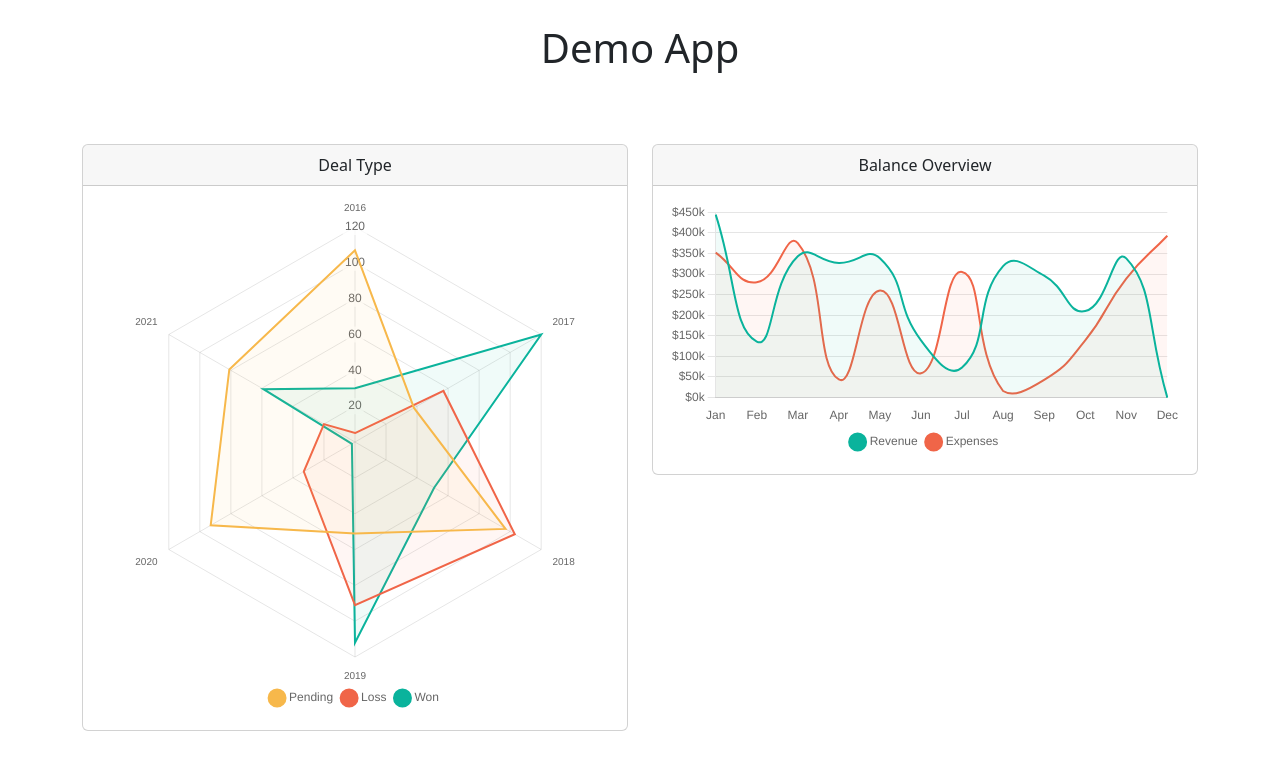
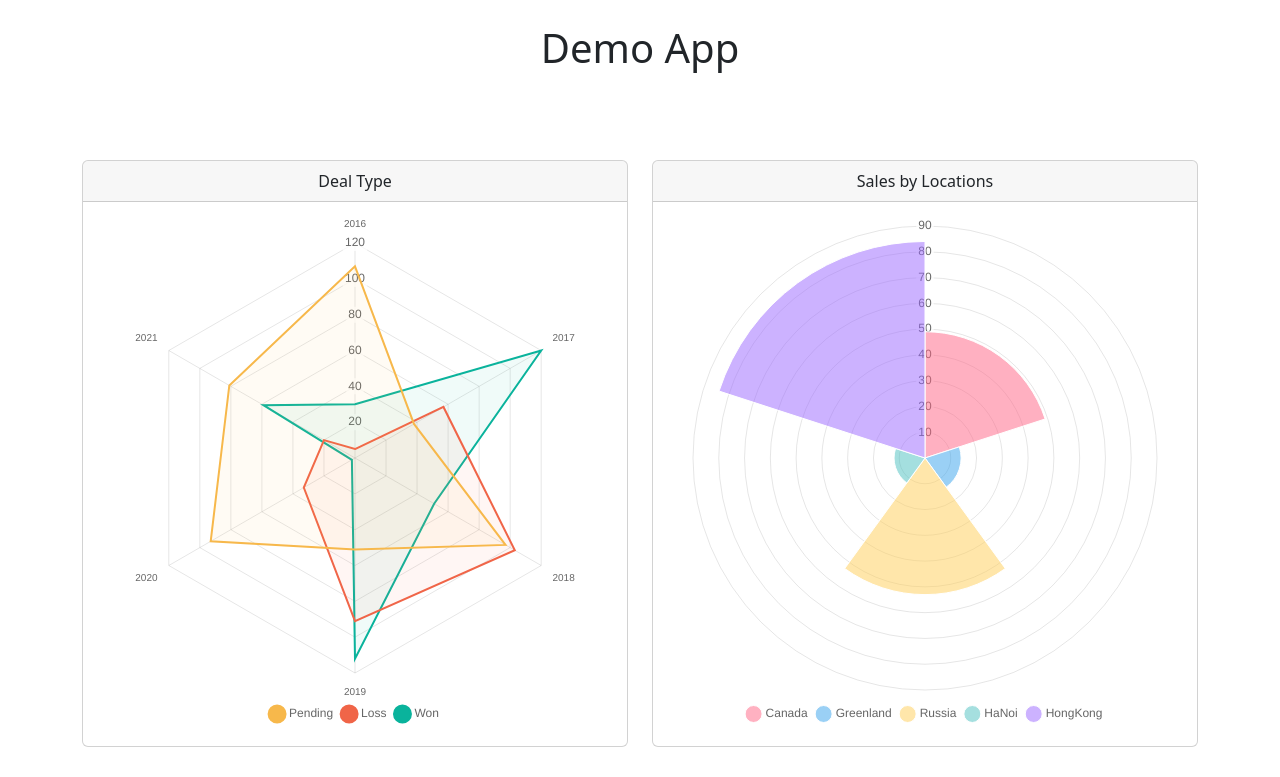
Before and after one commit to Sotatek-ThuyNguyen4/demo-chartjs, a React (Create React App) app: page / in a window 1280 px wide. Shown: the top 777 px of the page. Built offline with nearby package versions, Linux system fonts and the light colour scheme.

Commit message:
custom polar area chart

```diff
--- a/src/App.js
+++ b/src/App.js
@@ -2,6 +2,7 @@ import logo from "./logo.svg";
 import "./App.css";
 import CustomLineChart from "./components/customLineChart";
 import CustomRadarChart from "./components/customRadarChat";
+import CustomPolarAreaChat from "./components/customPolarAreaChat";
 
 function App() {
   return (
@@ -9,7 +10,7 @@ function App() {
       <div className="container mx-auto py-4">
         <h1>Demo App</h1>
         <div className="mt-5 py-4 row">
-          <div className="col col-md-6">
+          <div className="py-3 col-12 col-md-6">
             <div className="card">
               <div className="card-header">Deal Type</div>
               <div className="card-body">
@@ -17,7 +18,15 @@ function App() {
               </div>
             </div>
           </div>
-          <div className="col col-md-6">
+          <div className="py-3 col-12 col-md-6">
+            <div className="card">
+              <div className="card-header">Sales by Locations</div>
+              <div className="card-body">
+                <CustomPolarAreaChat />
+              </div>
+            </div>
+          </div>
+          <div className="py-3 col-12">
             <div className="card">
               <div className="card-header">Balance Overview</div>
               <div className="card-body">
--- /dev/null
+++ b/src/components/customPolarAreaChat/index.js
@@ -0,0 +1,87 @@
+import React from "react";
+import styles from "./styles.module.css";
+import {
+  Chart as ChartJS,
+  RadialLinearScale,
+  ArcElement,
+  Tooltip,
+  Legend,
+} from "chart.js";
+import { PolarArea } from "react-chartjs-2";
+import { faker } from "@faker-js/faker";
+
+ChartJS.register(RadialLinearScale, ArcElement, Tooltip, Legend);
+
+export const options = {
+  responsive: true,
+  plugins: {
+    legend: {
+      position: "bottom",
+      labels: {
+        usePointStyle: true,
+      },
+    },
+    title: {
+      display: false,
+    },
+    tooltip: {
+      usePointStyle: true,
+      callbacks: {
+        label: function (context) {
+          let label = context.label || "";
+
+          if (label) {
+            label += ": ";
+          }
+          if (context.dataIndex !== null && context.dataset != null) {
+            label += context.dataset.data[context.dataIndex] + " orders";
+          }
+          return label;
+        },
+      },
+    },
+  },
+  scales: {
+    x: {
+      display: false,
+      grid: {
+        display: false,
+      },
+    },
+    y: {
+      display: false,
+      grid: {
+        display: false,
+      },
+    },
+  },
+  interaction: {
+    intersect: false,
+  },
+};
+
+const labels = ["Canada", "Greenland", "Russia", "HaNoi", "HongKong"];
+export const data = {
+  labels,
+  responsive: true,
+  datasets: [
+    {
+      data: labels.map(() => faker.datatype.number({ min: 0, max: 100 })),
+      backgroundColor: [
+        "rgba(255, 99, 132, 0.5)",
+        "rgba(54, 162, 235, 0.5)",
+        "rgba(255, 206, 86, 0.5)",
+        "rgba(75, 192, 192, 0.5)",
+        "rgba(153, 102, 255, 0.5)",
+        "rgba(255, 159, 64, 0.5)",
+      ],
+      borderWidth: 1,
+    },
+  ],
+};
+
+const CustomPolarAreaChart = () => {
+  return <PolarArea options={options} data={data} />;
+};
+
+export default CustomPolarAreaChart;
```
Also changed, not shown: src/components/customPolarAreaChat/styles.module.css (added).
